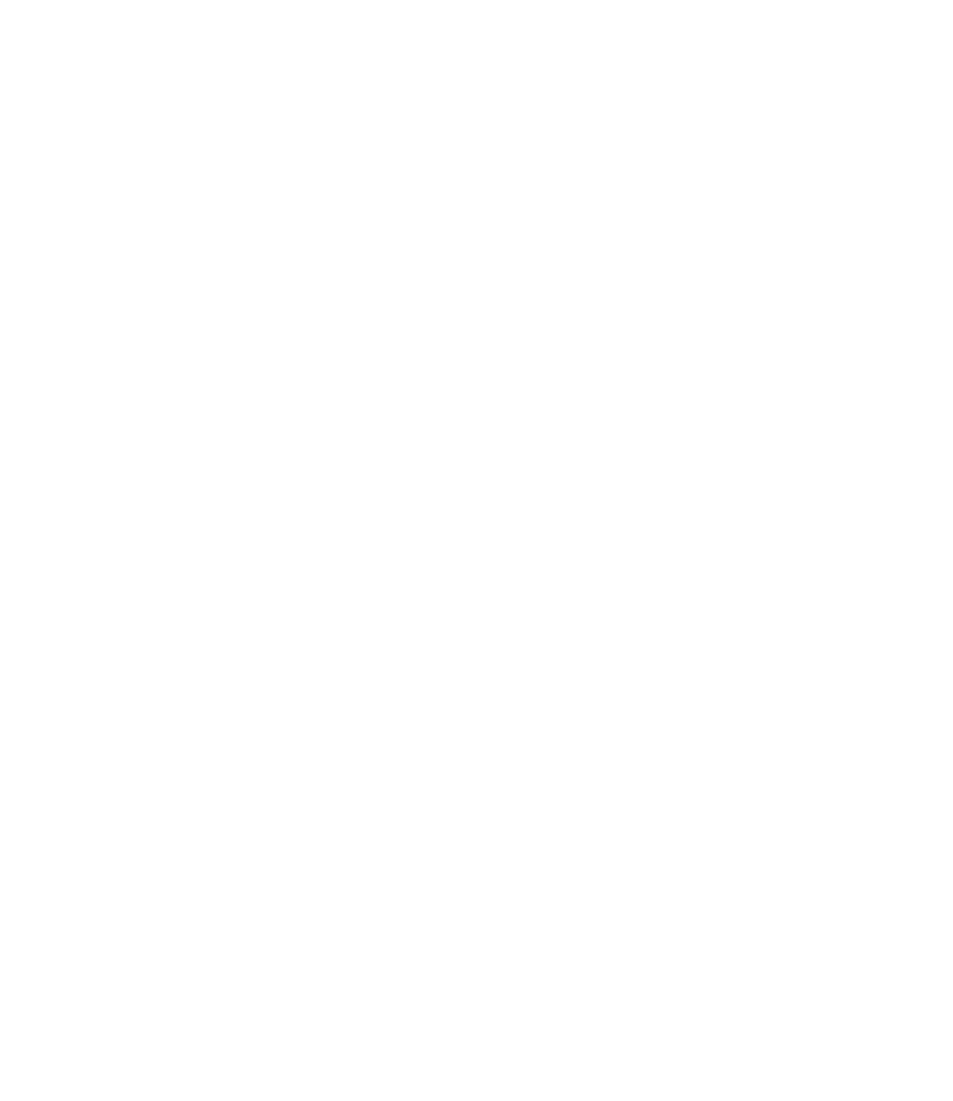
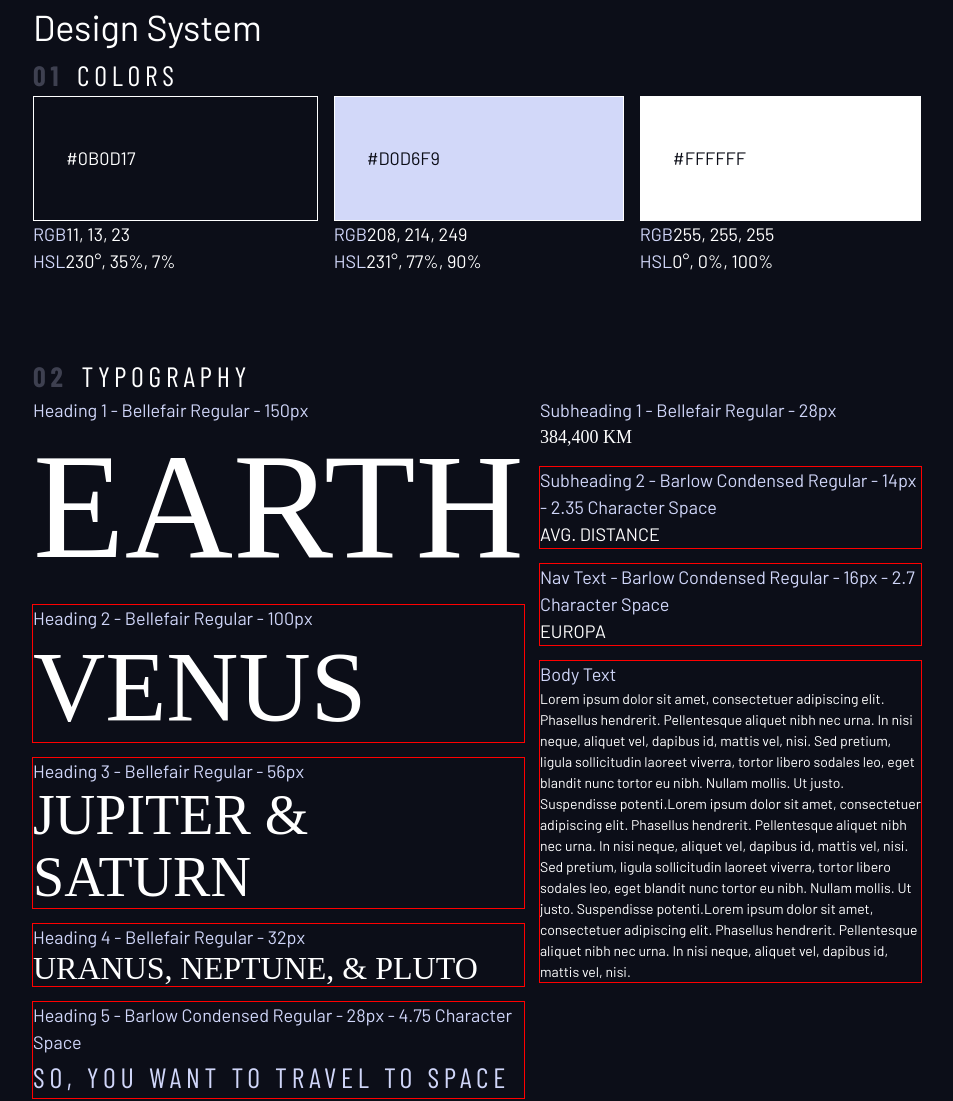
Before and after one commit to devnikesh/design-system, a plain HTML site: page index.html in a window 1280 px wide. Shown: the whole page, without its empty margins (163-1116 px from the left). Before the commit the page ends 800 px from the top, so only its background shows below. Drawn offline with nearby package versions, Linux system fonts and the light colour scheme; a web font is replaced by a local one.

Commit message:
Typography Section

```diff
--- a/index.css
+++ b/index.css
@@ -1,3 +1,35 @@
+/* ---------------------- */
+/*     Custom Properties  */
+/* ---------------------- */
+
+:root {
+  /* Color */
+
+  --clr-dark: 230 35% 7%;
+  --clr-light: 231 77% 90%;
+  --clr-white: 0 0% 100%;
+  --clr-border: #616476;
+
+  --txt-clr-dark: #0b0d17;
+  --txt-clr-light: #d0d6f9;
+  --txt-clr-white: #ffffff;
+
+  /* Fonts */
+  --fs-900: 9.375rem;
+  --fs-800: 6.25rem;
+  --fs-700: 3.5rem;
+  --fs-600: 2rem;
+  --fs-500: 1.75rem;
+  --fs-400: 1.125rem;
+  --fs-300: 1rem;
+  --fs-200: 0.875rem;
+
+  /* Font Families */
+  --ff-serif: "Bellefair", serif;
+  --ff-sans-cond: "Barlow Condensed", sans-serif;
+  --ff-sans-normal: "Barlow", sans-serif;
+}
+
 /* ---------------------- */
 /*      Reset             */
 /* ---------------------- */
@@ -24,10 +56,29 @@ picture {
   margin: 0;
 }
 
+h1,
+h2,
+h3,
+h4,
+h5,
+p {
+  font-weight: 400;
+}
+
+/* link reset  */
+
+a {
+  text-decoration: none;
+}
+
 /* Set up the body */
 body {
   line-height: 1.5; /* By default 1.4 */
   min-height: 100vh;
+  font-family: var(--ff-sans-normal);
+  color: hsl(var(--txt-clr-white));
+  background-color: hsl(var(--clr-dark));
+  font-size: var(--fs-400);
 }
 
 img,
@@ -73,7 +124,6 @@ textarea {
   padding-inline: 2em;
   margin-inline: auto;
   max-width: 60rem;
-  background-color: #f7f7f7;
 }
 
 .sr-only {
@@ -87,3 +137,109 @@ textarea {
   white-space: nowrap;
   border: 0;
 }
+
+/* colors */
+
+.bg-dark {
+  background-color: hsl(var(--clr-dark));
+}
+
+.bg-accent {
+  background-color: hsl(var(--clr-light));
+}
+
+.bg-white {
+  background-color: hsl(var(--clr-white));
+}
+
+.border-accent {
+  background-color: var(--clr-border);
+}
+
+.txt-dark {
+  color: var(--txt-clr-dark);
+}
+
+.txt-accent {
+  color: var(--txt-clr-light);
+}
+
+.txt-white {
+  color: var(--txt-clr-white);
+}
+
+/* typography */
+
+.ff-serif {
+  font-family: var(--ff-serif);
+}
+.ff-sans-cond {
+  font-family: var(--ff-sans-cond);
+}
+.ff-sans-normal {
+  font-family: var(--ff-sans-normal);
+}
+
+.letter-spacing-1 {
+  letter-spacing: 4.75px;
+}
+.letter-spacing-2 {
+  letter-spacing: 2.7px;
+}
+.letter-spacing-3 {
+  letter-spacing: 2.35px;
+}
+
+.uppercase {
+  text-transform: uppercase;
+}
+
+.fs-900 {
+  font-size: var(--fs-900);
+}
+.fs-800 {
+  font-size: var(--fs-800);
+}
+.fs-700 {
+  font-size: var(--fs-700);
+}
+.fs-600 {
+  font-size: var(--fs-600);
+}
+.fs-500 {
+  font-size: var(--fs-500);
+}
+.fs-400 {
+  font-size: var(--fs-400);
+}
+.fs-300 {
+  font-size: var(--fs-300);
+}
+.fs-200 {
+  font-size: var(--fs-200);
+}
+
+.fs-900,
+.fs-800,
+.fs-700,
+.fs-600 {
+  line-height: 1.1;
+}
+
+.numbered-title {
+  font-family: var(--ff-sans-cond);
+  font-size: var(--fs-500);
+  letter-spacing: 4.72px;
+  text-transform: uppercase;
+}
+
+.numbered-title span {
+  color: hsl(var(--clr-light) / 0.25);
+  margin-right: 0.5em;
+  font-weight: 700;
+}
+
+.flow > *:where(:not(:first-child)) {
+  margin-top: var(--flow-space, 1rem);
+  outline: 1px solid red;
+}
--- a/index.html
+++ b/index.html
@@ -0,0 +1,110 @@
+<!DOCTYPE html>
+<html lang="en">
+  <head>
+    <meta charset="UTF-8" />
+    <meta http-equiv="X-UA-Compatible" content="IE=edge" />
+    <meta name="viewport" content="width=device-width, initial-scale=1.0" />
+    <!-- Google fonts -->
+    <link rel="preconnect" href="https://fonts.googleapis.com" />
+    <link rel="preconnect" href="https://fonts.gstatic.com" crossorigin />
+    <link
+      href="https://fonts.googleapis.com/css2?family=Barlow+Condensed:wght@400;700&family=Bellefair&family=Barlow:wght@400;700&display=swap"
+      rel="stylesheet"
+    />
+
+    <link rel="stylesheet" href="index.css" />
+    <title>Design Sysyem</title>
+  </head>
+  <body class="txt-white">
+    <div class="container">
+      <h1>Design System</h1>
+
+      <section id="colors">
+        <h2 class="numbered-title"><span>01</span>colors</h2>
+
+        <div class="flex">
+
+        <div style="flex-grow: 1;">
+          <div style="padding: 3rem 2rem 3rem; border: 1px solid white">
+            #0B0D17
+          </div>
+          <p><span class="txt-accent">RGB</span>11, 13, 23</p>
+          <p><span class="txt-accent">HSL</span>230°, 35%, 7%</p>
+        </div>
+
+        <div style="flex-grow: 1;">
+          <div
+            class="bg-accent txt-dark"
+            style="padding: 3rem 2rem 3rem; border: 1px solid white"
+          >
+            #D0D6F9
+          </div>
+          <p><span class="txt-accent">RGB</span>208, 214, 249</p>
+          <p><span class="txt-accent">HSL</span>231°, 77%, 90%</p>
+        </div>
+        <div style="flex-grow: 1;">
+          <div
+            class="bg-white txt-dark"
+            style="padding: 3rem 2rem 3rem; border: 1px solid white"
+          >
+            #FFFFFF
+          </div>
+          <p><span class="txt-accent">RGB</span>255, 255, 255</p>
+          <p><span class="txt-accent">HSL</span>0°, 0%, 100%</p>
+        </div>
+      </section>
+
+      <section id="typography" style="margin: 40px 0 10px 0; padding: 40px 0 10px 0;">
+        <h2 class="numbered-title"><span>02</span>Typography</h2>
+
+        <div class="flex">
+          <div class="flow" style="flex: 1; ">
+          <div>
+            <p class="txt-accent ">Heading 1 - Bellefair Regular - 150px</p>
+            <p class="fs-900 ff-serif">EARTH</p>
+          </div>
+          <div>
+            <p class="txt-accent">Heading 2 - Bellefair Regular - 100px </p>
+            <p class="fs-800 ff-serif uppercase">Venus</p>
+          </div>
+          <div>
+            <p class="txt-accent">Heading 3 - Bellefair Regular - 56px</p>
+            <p class="fs-700 ff-serif uppercase">Jupiter & Saturn</p>
+          </div>
+          <div>
+            <p class="txt-accent">Heading 4 - Bellefair Regular - 32px</p>
+            <p class="fs-600 ff-serif uppercase">Uranus, Neptune, & Pluto</p>
+          </div>
+          <div>
+            <p class="txt-accent">Heading 5 - Barlow Condensed Regular - 28px - 4.75 Character Space</p>
+            <p class="txt-accent fs-500 ff-sans-cond uppercase letter-spacing-1">So, You Want To Travel To Space</p>
+          </div>
+
+          </div>
+          <div class="flow" style="flex: 1;">
+            <div>
+              <p class="txt-accent">Subheading 1 - Bellefair Regular - 28px</p>
+              <p class="ff-serif">384,400 KM  </p>
+            </div>
+            <div>
+              <p class="txt-accent">Subheading 2 - Barlow Condensed Regular - 14px - 2.35 Character Space</p>
+              <p class="ff">AVG. DISTANCE</p>
+            </div>
+            <div>
+              <p class="txt-accent">Nav Text - Barlow Condensed Regular - 16px - 2.7 Character Space</p>
+              <p class="ff">EUROPA</p>
+            </div>
+            <div>
+              <p class="txt-accent">Body Text</p>
+              <p class="fs-200">Lorem ipsum dolor sit amet, consectetuer adipiscing elit. Phasellus hendrerit. Pellentesque aliquet nibh nec urna. In nisi neque, aliquet vel, dapibus id, mattis vel, nisi. Sed pretium, ligula sollicitudin laoreet viverra, tortor libero sodales leo, eget blandit nunc tortor eu nibh. Nullam mollis. Ut justo. Suspendisse potenti.Lorem ipsum dolor sit amet, consectetuer adipiscing elit. Phasellus hendrerit. Pellentesque aliquet nibh nec urna. In nisi neque, aliquet vel, dapibus id, mattis vel, nisi. Sed pretium, ligula sollicitudin laoreet viverra, tortor libero sodales leo, eget blandit nunc tortor eu nibh. Nullam mollis. Ut justo. Suspendisse potenti.Lorem ipsum dolor sit amet, consectetuer adipiscing elit. Phasellus hendrerit. Pellentesque aliquet nibh nec urna. In nisi neque, aliquet vel, dapibus id, mattis vel, nisi. </p>
+            </div>
+          </div>
+        </div>
+
+
+      </section>
+
+    </div>
+    </div>
+  </body>
+</html>
```
